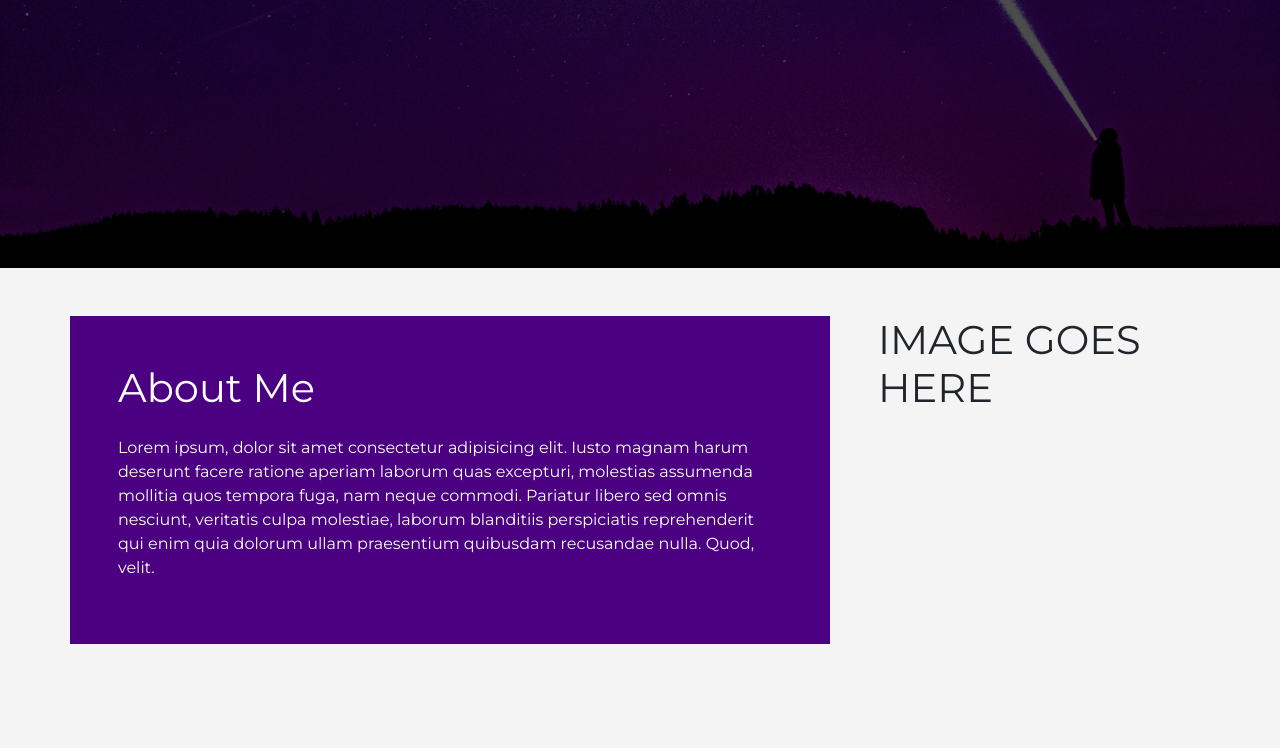
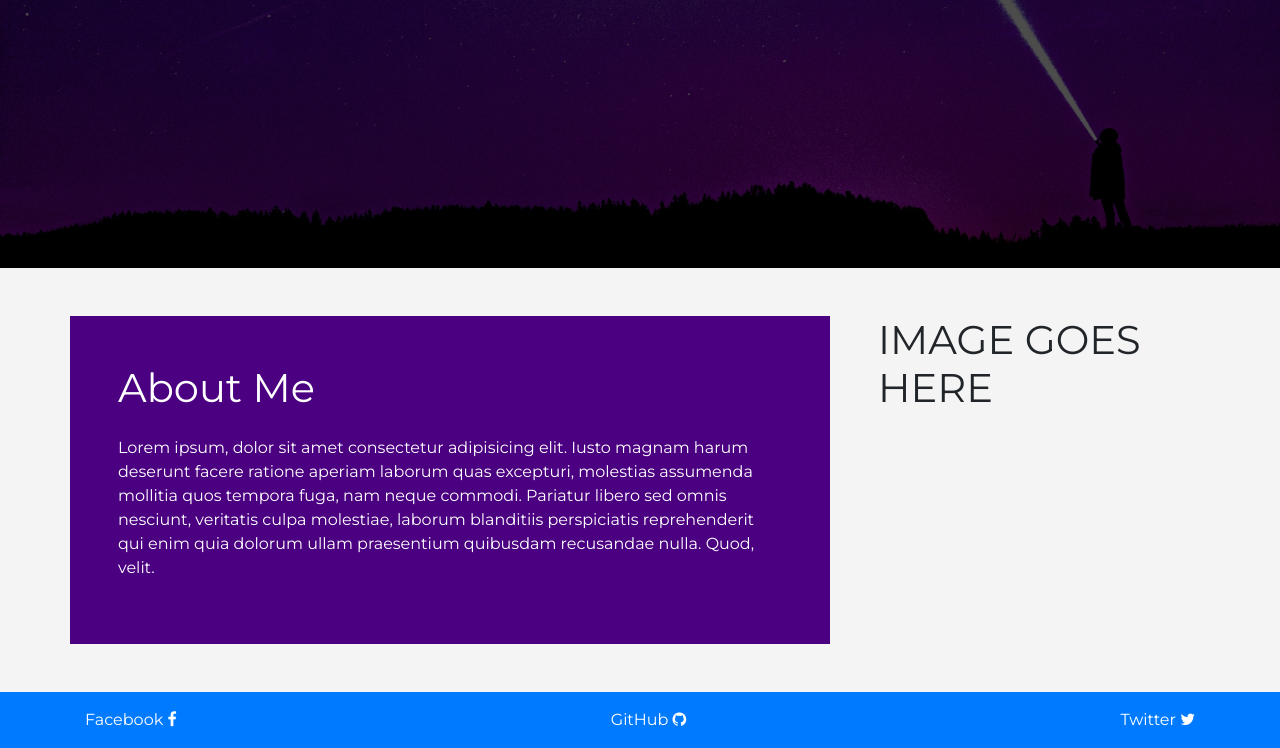
Before and after one commit to GingerNeil12/NEPersonalSite, a website with bundled scripts: page index.html in a window 1280 px wide. Shown: the part 532-1280 px from the top of the page. Before the commit the page ends 1224 px from the top, so only its background shows below. Built offline with nearby package versions, Linux system fonts and the light colour scheme.

Commit message:
Added footer with social media links

```diff
--- a/css/site.scss
+++ b/css/site.scss
@@ -1,4 +1,5 @@
 @import url("https://fonts.googleapis.com/css?family=Montserrat&display=swap");
+@import url("https://stackpath.bootstrapcdn.com/font-awesome/4.7.0/css/font-awesome.min.css");
 @import "../node_modules/bootstrap/scss/bootstrap.scss";
 
 body {
--- a/index.html
+++ b/index.html
@@ -4,10 +4,6 @@
     <meta charset="UTF-8" />
     <meta name="viewport" content="width=device-width, initial-scale=1.0" />
     <meta http-equiv="X-UA-Compatible" content="ie=edge" />
-    <link
-      href="https://fonts.googleapis.com/css?family=Montserrat&display=swap"
-      rel="stylesheet"
-    />
     <link rel="stylesheet" href="./css/site.css" />
     <title>NE - Landing Page</title>
   </head>
@@ -39,8 +35,27 @@
       </section>
     </div>
 
-    <div class="mt-5"></div>
-
+    <footer class="mt-5 bg-primary position-sticky mb-0">
+      <section id="socialMedia" class="container">
+        <div class="d-flex flex-row bd-highlight">
+          <div class="pt-3 pb-3 bd-highlight">
+            <a href="#" class="text-decoration-none text-white">
+              Facebook <span class="fa fa-facebook"></span>
+            </a>
+          </div>
+          <div class="pt-3 pb-3 ml-auto bd-highlight">
+            <a href="#" class="text-decoration-none text-white">
+              GitHub <span class="fa fa-github"></span>
+            </a>
+          </div>
+          <div class="pt-3 pb-3 ml-auto bd-highlight">
+            <a href="#" class="text-decoration-none text-white">
+              Twitter <span class="fa fa-twitter"></span>
+            </a>
+          </div>
+        </div>
+      </section>
+    </footer>
     <script src="./js/site.js"></script>
   </body>
 </html>
```
Also changed, not shown: css/site.css, 1 other file.
